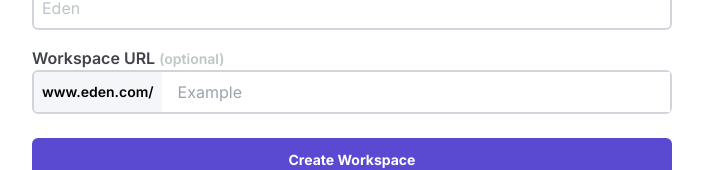
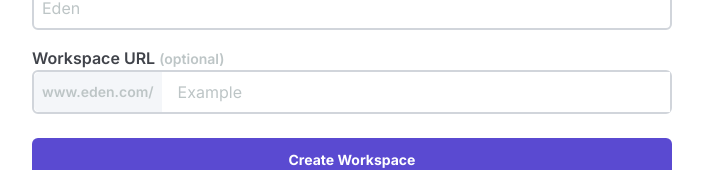
Before and after one commit to goofy1916/onboarding-ui, a Next.js app: page / in a window 1280 px wide. Both pictures are taken after typing "Sample", "Sample" into the empty fields and a click on the input "Create Workspace". Shown: the part 406-576 px from the top of the page, without its empty margins (288-991 px from the left). Built offline with nearby package versions, Linux system fonts and the light colour scheme.

Commit message:
Fixed workplace url

```diff
--- a/components/WorkplaceInfo.js
+++ b/components/WorkplaceInfo.js
@@ -53,7 +53,7 @@
         </label>
 
         <div className='flex border-[2px] border-gray-300 rounded-md  w-full'>
-          <span className='bg-[#F4F6F9] text-sm font-semibold placeholder:text-[#BDC5C6] rounded-l-md flex items-center justify-center px-2'>
+          <span className='bg-[#F4F6F9] text-sm font-semibold text-[#BDC5C6] rounded-l-md flex items-center justify-center px-2'>
             www.eden.com/
           </span>
           <input
@@ -61,7 +61,7 @@
             onChange={(e) => setWorkplaceURL(e.target.value)}
             type='text'
             placeholder='Example'
-            className='text-textsecondary pl-4 py-2 pr-2 w-full'
+            className='placeholder:text-textsecondary pl-4 py-2 pr-2 w-full'
           />
         </div>
         <input
```
Also changed, not shown: 1 other file (tests, documents, lock files or other folders).
